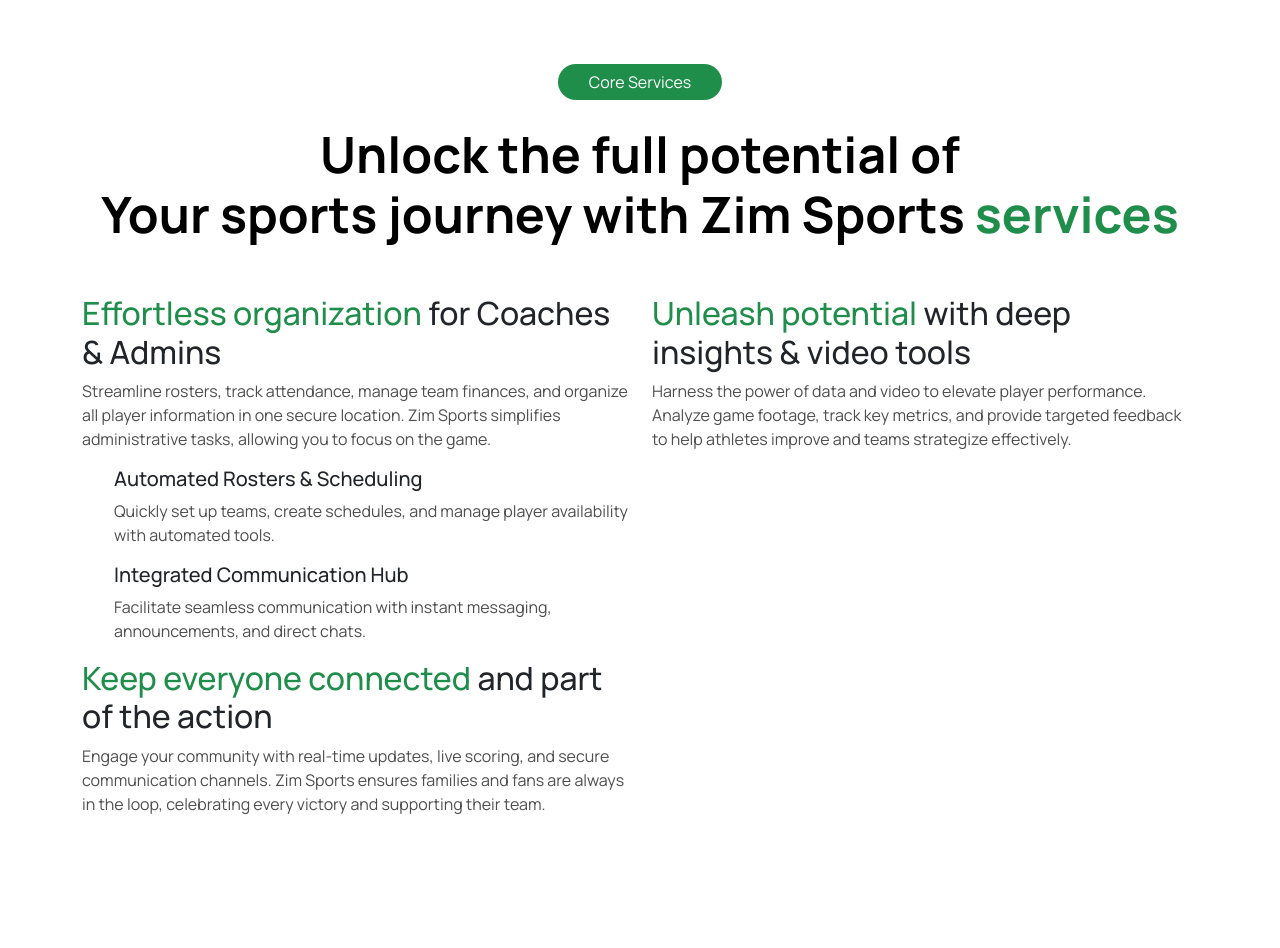
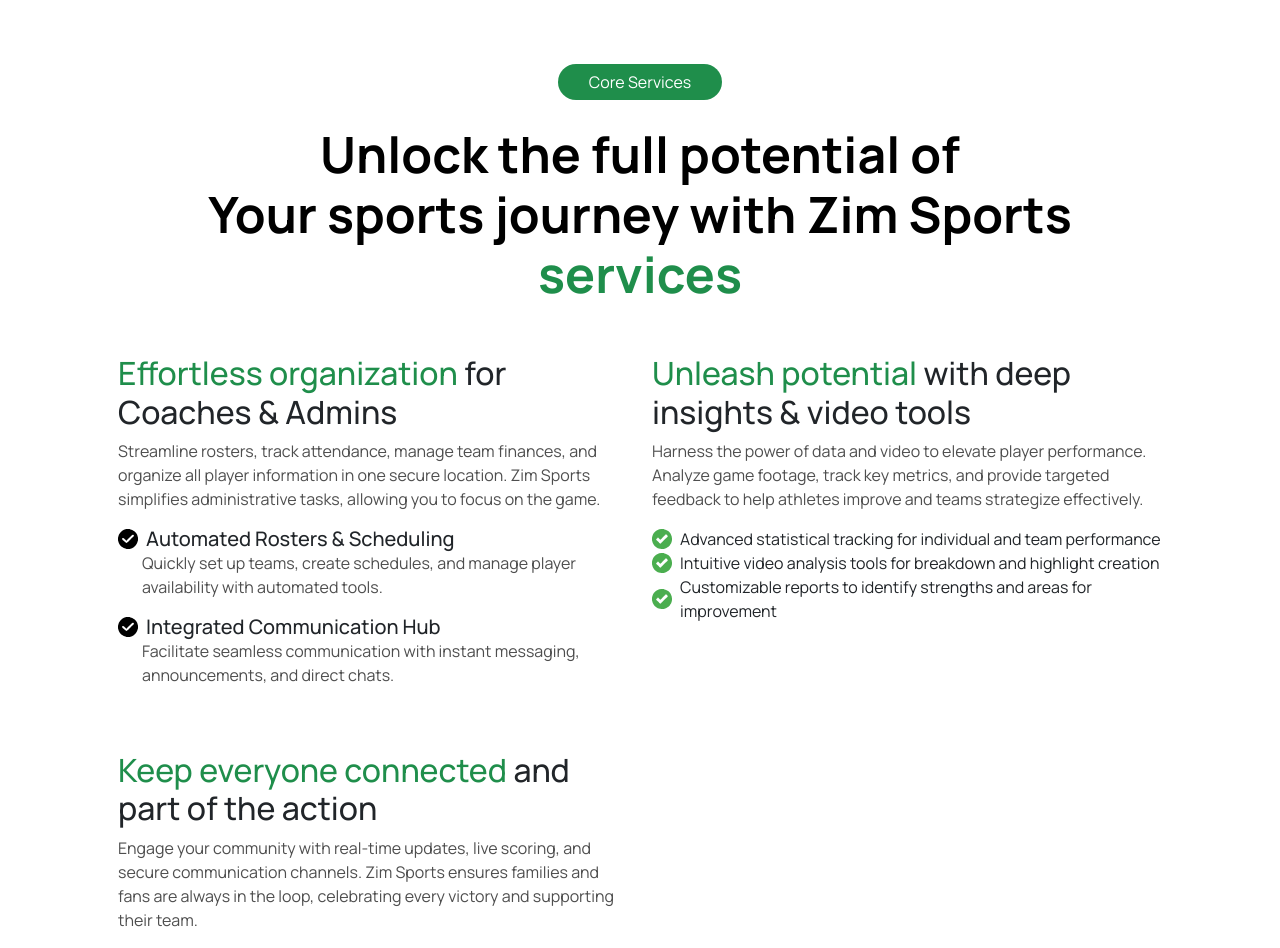
Before and after one commit to Zeeshanprojects/ZimSportsWebsite, a React (Vite) app in the folder zimsports/: page / in a window 1280 px wide. Shown: the part 3260-4208 px from the top of the page. Before the commit the page ends 4092 px from the top, so only its background shows below. Built offline with nearby package versions, Linux system fonts and the light colour scheme; the HTML template or start-up script is replaced by a standard one.

Commit message:
updated code

```diff
--- a/zimsports/src/Pages/Home.jsx
+++ b/zimsports/src/Pages/Home.jsx
@@ -113,7 +113,7 @@ export default function Home() {
 
             {/* Right Content */}
             <div className="col-sm-12 col-md-6">
-               <button type="button" class="btn secondary-btn mb-5 ">
+              <button type="button" class="btn secondary-btn mb-5 ">
                 For Teams
               </button>
               <div className="icon d-flex align-items-center justify-content-center mb-3">
@@ -146,7 +146,7 @@ export default function Home() {
 
             {/* Right Content */}
             <div className="col-sm-12 col-md-6 ">
-               <button type="button" class="btn secondary-btn mb-5 ">
+              <button type="button" class="btn secondary-btn mb-5 ">
                 For Families & Fans
               </button>
               <div className="icon d-flex align-items-center justify-content-center mb-3">
@@ -191,7 +191,7 @@ export default function Home() {
           Core Services
         </button>
       </div>
-      <div className="container">
+      <div className="container ps-5 pe-5">
         <div className="row">
           <div className="col-sm-12 col-md-12 col-lg-12 col-xl-12 ">
             <h1 className="custom-para">
@@ -202,7 +202,7 @@ export default function Home() {
             </h1>
           </div>
 
-          <div className="col-sm-12 col-md-12 col-lg-6 col-xl-6 ">
+          <div className="col-sm-12 col-md-12 col-lg-6 col-xl-6 mb-5  ">
             <h2>
               <span>Effortless organization</span> for Coaches & Admins
             </h2>
@@ -212,21 +212,36 @@ export default function Home() {
               simplifies administrative tasks, allowing you to focus on the
               game.
             </p>
-            <ul>
-              <ls>
-                <h5>Automated Rosters & Scheduling</h5>
-                <p>
+            <ul className="list-unstyled ">
+              <li>
+                <div className="d-flex align-items-center gap-2">
+                  <img
+                    src={Image.checked}
+                    alt="checked-icon"
+                    className="checked-icon"
+                  />
+                  <h5 className="mb-0">Automated Rosters & Scheduling</h5>
+                </div>
+                <p className="ms-4">
                   Quickly set up teams, create schedules, and manage player
                   availability with automated tools.
                 </p>
-              </ls>
-              <ls>
-                <h5>Integrated Communication Hub</h5>
-                <p>
+              </li>
+
+              <li>
+                <div className="d-flex align-items-center gap-2">
+                  <img
+                    src={Image.checked}
+                    alt="checked-icon"
+                    className="checked-icon"
+                  />
+                  <h5 className="mb-0">Integrated Communication Hub</h5>
+                </div>
+                <p className="ms-4">
                   Facilitate seamless communication with instant messaging,
                   announcements, and direct chats.
                 </p>
-              </ls>
+              </li>
             </ul>
           </div>
           <div className="col-sm-12 col-md-12 col-lg-6 col-xl-6">
@@ -240,6 +255,47 @@ export default function Home() {
               feedback to help athletes improve and teams strategize
               effectively.
             </p>
+            <ul className="list-unstyled ">
+              <div className="d-flex align-items-center gap-2">
+                <img
+                  src={Image.greenchecked}
+                  alt="greenchecked"
+                  className="checked-icon"
+                />
+                <li>
+                  Advanced statistical tracking for individual and team
+                  performance
+                </li>
+              </div>
+              <div className="d-flex align-items-center gap-2">
+                <img
+                  src={Image.greenchecked}
+                  alt="greenchecked"
+                  className="checked-icon"
+                />
+                <li>
+
+                     Intuitive video analysis tools for breakdown and highlight
+                  creation
+
+
+                </li>
+              </div>
+
+              <div className="d-flex align-items-center gap-2">
+                <img
+                  src={Image.greenchecked}
+                  alt="greenchecked"
+                  className="checked-icon"
+                />
+                <li>
+
+                    Customizable reports to identify strengths and areas for
+                    improvement
+
+                </li>
+              </div>
+            </ul>
           </div>
           <div className="col-sm-12 col-md-12 col-lg-6 col-xl-6">
             <h2>
--- a/zimsports/src/assets/Images/image.js
+++ b/zimsports/src/assets/Images/image.js
@@ -8,5 +8,6 @@ const Image = {
   icon2: new URL("icon1.webp", import.meta.url).href,
   icon3: new URL("icon1.webp", import.meta.url).href,
   checked:new URL("checked.svg",import.meta.url).href,
+  greenchecked:new URL("accept.svg",import.meta.url).href,
 };
 export default Image;
```
Also changed, not shown: zimsports/src/assets/Images/accept.svg (added).
